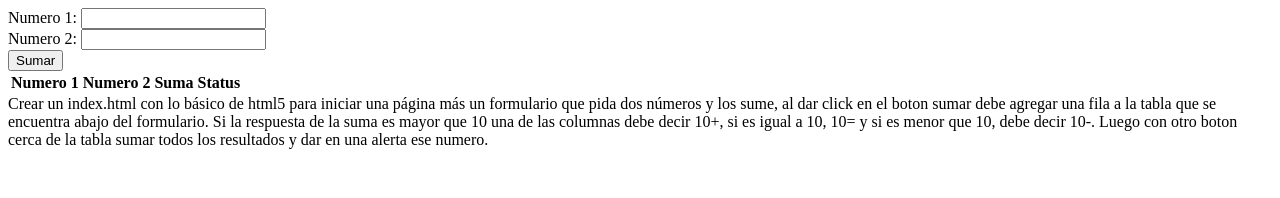
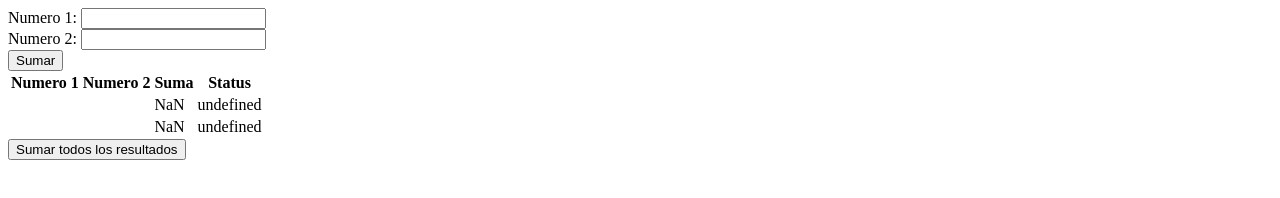
Before and after one commit to fadiaz4/D-azFatima20195366Parcial, a plain HTML site: page pregunta3/index.html in a window 1280 px wide. Both pictures are taken after a click on the button "Sumar". Drawn offline with Linux system fonts and the light colour scheme.

Commit message:
init files

```diff
--- a/pregunta3/index.html
+++ b/pregunta3/index.html
@@ -3,7 +3,7 @@
     <head>
         <meta charset="utf-8">
         <meta http-equiv="X-UA-Compatible" content="IE=edge">
-        <title></title>
+        <title>Pregunta3</title>
         <meta name="description" content="">
         <meta name="viewport" content="width=device-width, initial-scale=1">
         <link rel="stylesheet" href="">
@@ -16,7 +16,7 @@
             <div class="input">Numero 2: <input id="numero2" type="number" />
             </div>
 
-            <button id="sumar">Sumar</button>
+            <button id="sumar" onClick="displayDetails()">Sumar</button>
         </div>
 
         <table id="display">
@@ -31,10 +31,6 @@
         <script src="script.js"></script>
     </body>
 
+    <button id="sumartodos" onClick="Sumatoriatodos()">Sumar todos los resultados</button>
 
-    Crear un index.html con lo básico de html5 para iniciar una página más un formulario que
-pida dos números y los sume, al dar click en el boton sumar debe agregar una fila a la tabla
-que se encuentra abajo del formulario. Si la respuesta de la suma es mayor que 10 una de
-las columnas debe decir 10+, si es igual a 10, 10= y si es menor que 10, debe decir 10-. Luego
-con otro boton cerca de la tabla sumar todos los resultados y dar en una alerta ese numero.
 </html>
--- a/pregunta3/script.js
+++ b/pregunta3/script.js
@@ -0,0 +1,41 @@
+var sumar = document.getElementById("sumar");
+sumar.addEventListener("click", displayDetails);
+
+
+function displayDetails() {
+    var row = 1;
+
+    var numero1 = document.getElementById("numero1").value;
+    var numero2 = document.getElementById("numero2").value;
+    var sumatoria = parseFloat(numero1) + parseFloat(numero2);
+
+    if (sumatoria > 10) {
+        var status = "10+"
+    } else if (sumatoria == 10) {
+        var status = "10="
+    } else if (sumatoria < 10) {
+        var status = "10-"
+    }
+
+    var display = document.getElementById("display");
+
+    var newRow = display.insertRow(row);
+
+    var cell1 = newRow.insertCell(0);
+    var cell2 = newRow.insertCell(1);
+    var cell3 = newRow.insertCell(2);
+    var cell4 = newRow.insertCell(3);
+
+    cell1.innerHTML = numero1
+    cell2.innerHTML = numero2
+    cell3.innerHTML = sumatoria
+    cell4.innerHTML = status
+
+    row++;
+
+}
+
+function Sumatoriatodos() {
+
+    alert('suma de todas las sumas')
+}
```
